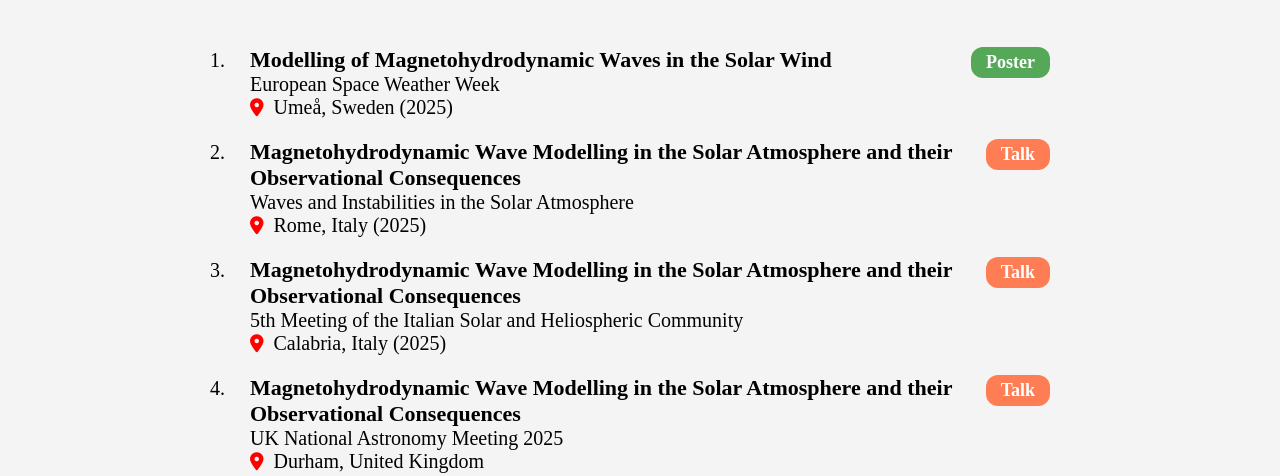
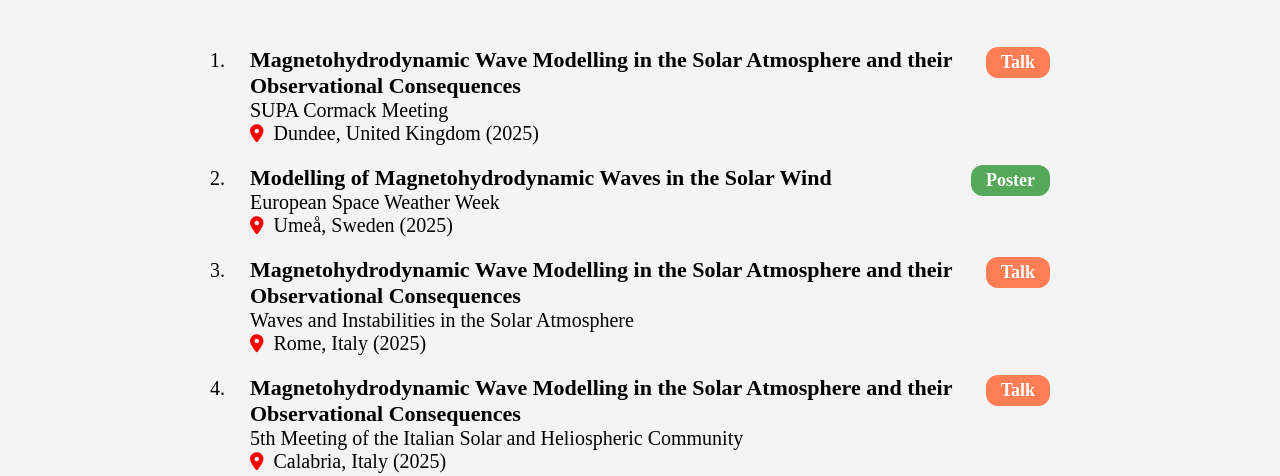
Before and after one commit to kranmol27/kranmol27.github.io, a plain HTML site: page talks.html in a window 1280 px wide. Shown: the part 327-803 px from the top of the page. Drawn offline with Linux system fonts and the light colour scheme.

Commit message:
talk added

```diff
--- a/talks.html
+++ b/talks.html
@@ -29,6 +29,15 @@
         </p>
 
     <ol class="timeline">
+
+    <li>
+        <span class="talk-title">Magnetohydrodynamic Wave Modelling in the Solar Atmosphere and their Observational Consequences </span>
+        <span class="timeline-type talk">Talk</span><br>
+        SUPA Cormack Meeting <br>
+        <span class="talk-location">
+            <i class="fas fa-map-marker-alt"></i> Dundee, United Kingdom (2025)
+         </span>
+    </li>
 
     <li>
         <span class="talk-title">Modelling of Magnetohydrodynamic Waves in the Solar Wind </span>
```
